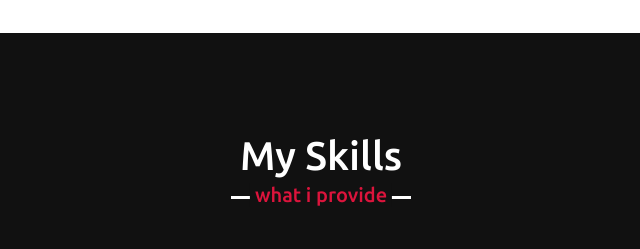
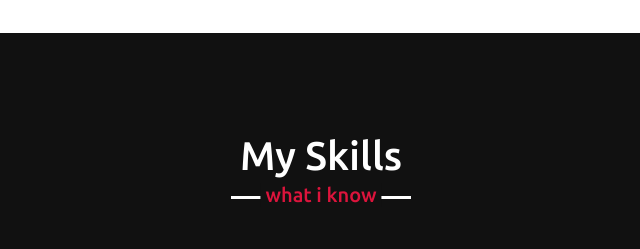
Before and after one commit to Nisharaibxr/portfolio, a plain HTML site: page index.html in a window 1280 px wide. Shown: the part 1500-1749 px from the top of the page, 319-959 px from the left. Drawn offline with nearby package versions, Linux system fonts and the light colour scheme.

Commit message:
Update style.css

```diff
--- a/style.css
+++ b/style.css
@@ -269,7 +269,7 @@ section .title::after{
 .services .title::after,
 .project .title::after{
     background: #111;
-    content: "what i provide";
+    content: "what i know";
 }
 .services .serv-content .card{
     width: calc(33% - 20px);
```
